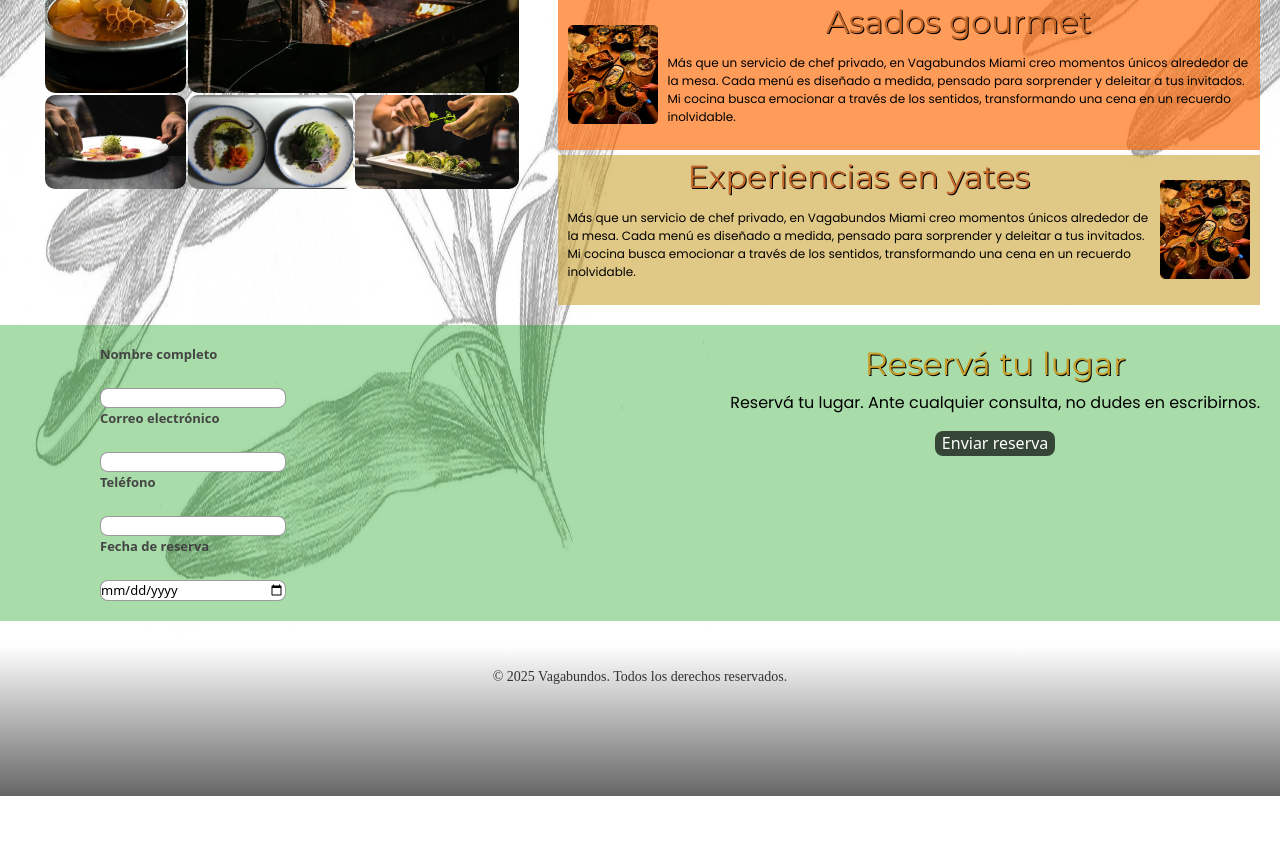
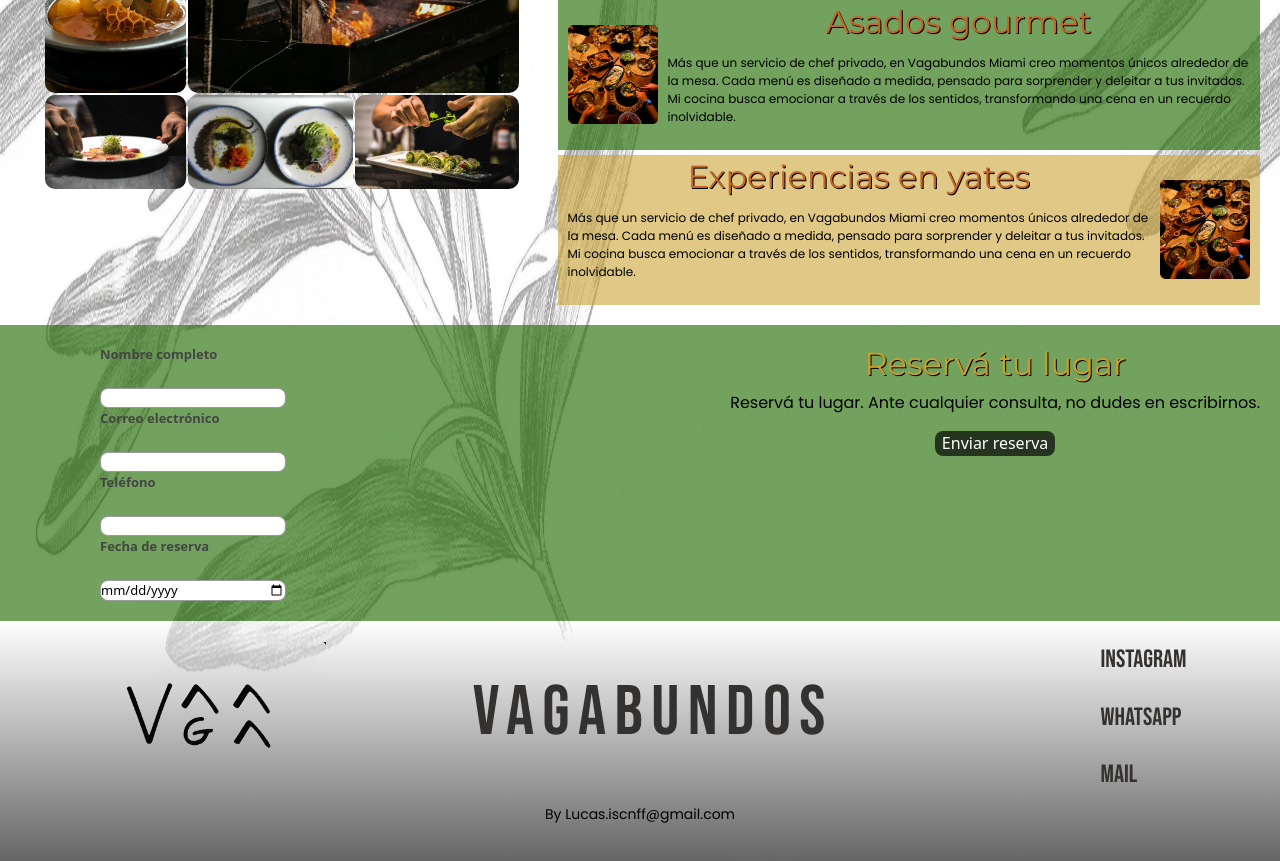
Before and after one commit to lucas-iscenkoff/vagabundos, a plain HTML site: page index.html in a window 1280 px wide. Shown: the part 1436-2297 px from the top of the page. Before the commit the page ends 2232 px from the top, so only its background shows below. Drawn offline with nearby package versions, Linux system fonts and the light colour scheme; files whose address does not match are found by name; a web font is replaced by a local one.

Commit message:
vagabundos-05

```diff
--- a/css/styles.css
+++ b/css/styles.css
@@ -1,25 +1,27 @@
-*{
-    padding: 0%;
-    margin: 0%;
-}
 @font-face {
     font-family: "Bebas";
     src: url(../fuentes/BebasNeue-Regular.woff);
     font-weight: normal;
     font-style: normal;
 }
-
-.color1 {color: #c22929;}
-.color2 {color: #c26729;}
-.color3 {color: #c99f2b;}
-.color4 {color: #d9d988;}
-.color5 {color: #e8e8c8;}
+*{
+    padding: 0%;
+    margin: 0%;
+}
+@media (min-width: 360px) and (max-width: 740px){
+    body * {
+        padding: 0%;
+        margin: 0%;
+    }
+}
+@media (min-width: 740px) and (max-width: 1340px){
     body{
         background-image:
         linear-gradient(rgba(255, 255, 255, 0.6), rgba(255, 255, 255, 0.6)),
             url(../asset/hoja-vintage-monocromatica-en-estilo-de-arte-en-linea.jpg);
         background-position:right;
         background-repeat: round;
+    }
 }
 h1{
     font-family: 'Montserrat', sans-serif;
@@ -41,7 +43,30 @@ li{
     font-family: 'Poppins', sans-serif;
     color: #000;
 }
-/*nav barra navegadora*/
+@media (min-width: 360px) and (max-width: 740px){
+    body * {
+        padding: 0%;
+        margin: 0%;
+    }
+    nav {
+        width: 100%;
+        display: flex;
+        align-items: flex-start;
+}
+    .logoNav{
+        width: 100px;
+    }
+
+    .nav justify-content-end {
+        width: 100%;
+
+}
+
+    .nav-link {
+        font-size: 16px;
+}
+}
+@media (min-width: 740px) and (max-width: 1340px){
     nav{
         position: fixed;
         top: 0;
@@ -65,6 +90,8 @@ ul{
         width: 120px;
         height: auto;
         mix-blend-mode: multiply;
+    }
+
 }
 
 /* principal quien somos */
@@ -140,7 +167,7 @@ ul{
     display: flex;
     align-items: center;
     justify-content: space-around;
-    background-color:#c99f2b91 ;
+    background-color:rgb(39 113 8 / 65%) ;
     grid-area: card1;
     margin-top: 30px;
 }
@@ -304,7 +331,7 @@ ul{
     display: flex;
     align-items: center;
     justify-content: space-around;
-    background-color:#ff6a05a8 ;
+    background-color:rgb(39 113 8 / 65%);
 }
 .momentos2, .momentos4 {
     height: 150px;
@@ -329,8 +356,6 @@ ul{
     padding: 5px;
 }
 
-
-
 /*formulario */
 .formulario{
     display: flex;
@@ -338,7 +363,7 @@ ul{
     align-items: flex-start;
     gap: 30px;
     padding: 20px;
-    background-color: #079c0759;
+    background-color: rgb(39 113 8 / 65%);
 }
 .formulario h2 {
     text-align: center;
@@ -387,17 +412,48 @@ button {
 /*footer*/
 .footer {
     background: linear-gradient(rgba(255,255,255,0.6), rgba(0, 0, 0, 0.6));
-    padding: 20px 0;
-    text-align: center;
-    height: 150px;
-    display: grid;
-    margin-top: 25px;
+    color: #f2f2f2;
+    padding: 20px;
+    font-family: 'Bebas', sans-serif;
 }
 
-.footer p {
-    margin-bottom: 15px;
-    font-family: "Lustria", serif;
+.footer-contenido {
+    display: flex;
+    justify-content: space-around;
+    align-items: center;
+    flex-wrap: wrap; /* para móviles */
+    margin-bottom: 10px;
+}
+
+.footer-logo img {
+    height: 150px;
+    width: auto;
+}
+
+.footer-nombre h2 {
+    margin-right: 120px;
+    font-size: 70px;
+    font-family: "Bebas", serif;
+    font-weight: 400;
+    font-style: normal;
+    color: #333230;
+    letter-spacing: 0.12em;
+}
+
+.footer-redes {
+    display: grid;
+    gap: 20px;
+}
+
+.footer-redes a {
+    color: #333230;
+    text-decoration: none;
+    font-size: 25px;
+}
+
+.footer-creditos {
+    text-align: center;
     font-size: 14px;
-    color: #333;
-    height: 40%;
+    color: #aaa;
+    margin-top: 10px;
 }
--- a/index.html
+++ b/index.html
@@ -133,14 +133,27 @@
 
 <footer class="footer">
   <div class="footer-contenido">
-    <p>&copy; 2025 Vagabundos. Todos los derechos reservados.</p>
+
+    <div class="footer-logo">
+      <img class="footerImg" src="asset/Vagabundos Pop-Ap 2.png" alt="Vagabundos Logo">
+    </div>
+
+    <div class="footer-nombre">
+      <h2>Vagabundos</h2>
+    </div>
+
     <div class="footer-redes">
-      <a href="https://www.instagram.com/vagabundos_miami?utm_source=ig_web_button_share_sheet&igsh=ZGV4MjUwZGZzdWp4">
-      <a href="https://www.instagram.com/vagabundos_miami?utm_source=ig_web_button_share_sheet&igsh=ZGV4MjUwZGZzdWp4">
-      <a href="https://www.instagram.com/vagabundos_miami?utm_source=ig_web_button_share_sheet&igsh=ZGV4MjUwZGZzdWp4">
+      <a href="https://www.instagram.com/vagabundos_miami" target="_blank">Instagram</a>
+      <a href="https://wa.me/XXXXXXXXXXX" target="_blank">WhatsApp</a>
+      <a href="mailto:vagabundos@gmail.com">Mail</a>
     </div>
   </div>
+
+  <div class="footer-creditos">
+    <p>By Lucas.iscnff@gmail.com</p>
+  </div>
 </footer>
+
 
 
 </body>
```
Lines whose indentation alone changed are shown as unchanged.
